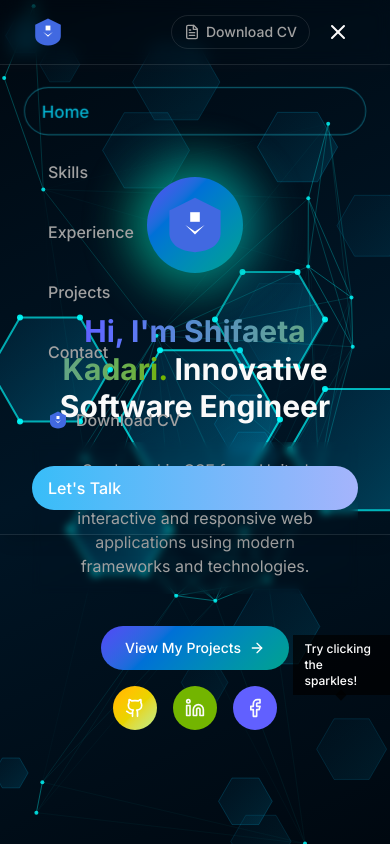
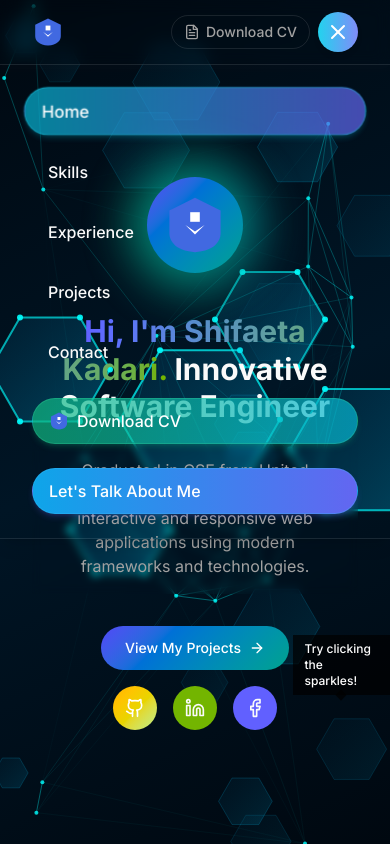
Before and after one commit to Barshono96/MyPortfolio, a Next.js app: page / in a window 390 px wide. Both pictures are taken after a click on the button 338 px from the left and 32 px from the top of the page. Shown: the top 844 px of the page. Built offline with nearby package versions, Linux system fonts and the light colour scheme.

Commit message:
upadte mobile view

```diff
--- a/src/components/mobile-nav.tsx
+++ b/src/components/mobile-nav.tsx
@@ -51,6 +51,21 @@ export function MobileNav() {
     };
   }, [pathname]);
 
+  // Add scroll event listener to close menu on scroll
+  React.useEffect(() => {
+    if (!isOpen) return;
+
+    const handleScroll = () => {
+      closeMenu();
+    };
+
+    window.addEventListener("scroll", handleScroll);
+
+    return () => {
+      window.removeEventListener("scroll", handleScroll);
+    };
+  }, [isOpen]);
+
   // Function to handle smooth scrolling for section links
   const handleNavClick = (e: any, href: string) => {
     // Only handle links with hash for section scrolling
@@ -79,7 +94,7 @@ export function MobileNav() {
     <div className="md:hidden">
       <button
         onClick={toggleMenu}
-        className="flex items-center justify-center p-2 rounded-full text-foreground hover:bg-transparent hover:border hover:border-cyan-400/30 hover:scale-110 transition-all duration-300"
+        className="flex items-center justify-center p-2 rounded-full bg-gradient-to-r from-cyan-400 to-indigo-400 text-white shadow-md hover:shadow-cyan-500/20 hover:from-cyan-500 hover:to-indigo-500 hover:scale-110 transition-all duration-300"
         aria-label="Toggle menu"
       >
         {isOpen ? (
@@ -119,8 +134,8 @@ export function MobileNav() {
                         }}
                         className={`block px-4 py-2.5 text-base font-medium rounded-full transition-all duration-300 ${
                           isActive
-                            ? "bg-transparent border border-cyan-400/40 text-cyan-500 scale-105 shadow-sm backdrop-blur-sm"
-                            : "text-muted-foreground hover:text-foreground hover:bg-transparent hover:border hover:border-cyan-400/30 hover:scale-105 hover:shadow-sm"
+                            ? "bg-gradient-to-r from-cyan-500/70 to-indigo-500/70 border border-cyan-400/40 text-white scale-105 shadow-md shadow-cyan-500/20 backdrop-blur-sm"
+                            : "text-foreground hover:bg-gradient-to-r hover:from-cyan-500/40 hover:to-indigo-500/40 hover:text-white hover:border hover:border-cyan-400/30 hover:scale-105 hover:shadow-md hover:shadow-cyan-500/10"
                         }`}
                       >
                         {item.name}
@@ -133,7 +148,7 @@ export function MobileNav() {
                     href={`${basePath}/files/Shifaeta_Kadari_Personal__CV.pdf`}
                     download="Shifaeta_Kadari_CV.pdf"
                     onClick={closeMenu}
-                    className="block px-4 py-2.5 text-base font-medium text-muted-foreground hover:text-cyan-500 hover:bg-transparent hover:border hover:border-cyan-400/30 hover:scale-105 hover:shadow-sm rounded-full transition-all duration-300"
+                    className="block px-4 py-2.5 text-base font-medium bg-gradient-to-r from-emerald-500/70 to-cyan-500/70 text-white border border-emerald-400/30 shadow-md shadow-emerald-500/20 hover:from-emerald-600/70 hover:to-cyan-600/70 hover:scale-105 hover:shadow-lg hover:shadow-emerald-500/30 rounded-full transition-all duration-300"
                   >
                     <div className="flex items-center gap-2">
                       <div className="relative h-5 w-5 overflow-hidden group-hover:rotate-6 transition-transform duration-300">
@@ -153,9 +168,9 @@ export function MobileNav() {
                   <Link
                     href="/about"
                     onClick={closeMenu}
-                    className="block px-4 py-2.5 text-base font-medium text-white bg-gradient-to-r from-sky-400 to-indigo-300 hover:from-sky-300 hover:to-indigo-200 rounded-full transition-all duration-300"
+                    className="block px-4 py-2.5 text-base font-medium text-white bg-gradient-to-r from-sky-500 to-indigo-500 border border-sky-400/30 rounded-full shadow-md shadow-indigo-500/20 hover:from-sky-600 hover:to-indigo-600 hover:shadow-lg hover:shadow-indigo-500/30 hover:scale-105 transition-all duration-300"
                   >
-                    Let's Talk
+                    Let's Talk About Me
                   </Link>
                 </li>
               </ul>
```
